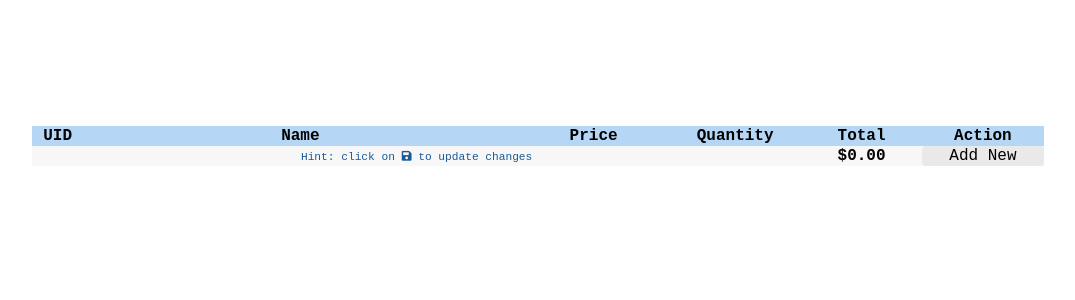
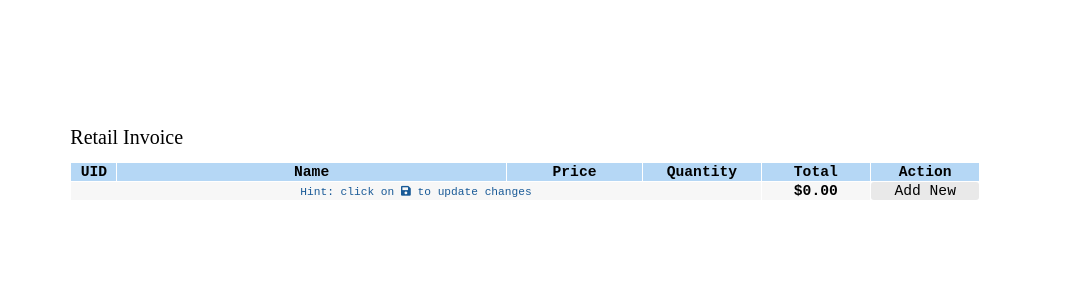
Before and after one commit to Rishie96/invoice, a React (Create React App) app: page / in a window 1280 px wide. Shown: the top 300 px of the page, without its empty margins (102-1177 px from the left). Built offline with nearby package versions, Linux system fonts and the light colour scheme.

Commit message:
Final Release 1.0

```diff
--- a/src/App.js
+++ b/src/App.js
@@ -1,4 +1,5 @@
 import React, { Component } from 'react';
+import Header from './Header';
 import Items from './Items';
 
 export default class App extends Component {
@@ -10,6 +11,7 @@ export default class App extends Component {
   render() {
     return (
       <div>
+        <Header />
         <Items />
       </div>
     )
--- /dev/null
+++ b/src/Header.js
@@ -0,0 +1,9 @@
+import React from 'react'
+
+export default function Header() {
+    return (
+        <div className="header">
+            <span>Retail Invoice</span>
+        </div>
+    )
+}
--- a/src/Items.js
+++ b/src/Items.js
@@ -92,7 +92,7 @@ export default class Items extends Component {
     render() {
         return (
             <div className="table-container">
-                <table cellSpacing="0.95px">
+                <table cellSpacing="1vh">
                     <tbody>
                         <tr>
                             <th className="table-no">UID</th>
--- a/src/index.css
+++ b/src/index.css
@@ -1,3 +1,10 @@
+.header {
+  margin-top: 10%;
+  margin-left: 13%;
+  font-size: 2.5vh;
+  font-family: serif;
+}
+
 input {
   width: 99.2%;
   border-radius: 3px;
@@ -11,8 +18,8 @@ input:disabled {
 
 table {
   font-family: monospace;
-  font-size: 12pt;
-  width: 100%;
+  font-size: 11pt;
+  width: 90%;
 }
 
 td {
@@ -24,8 +31,8 @@ th {
 }
 
 .table-container {
-  margin-top: 10%;
-  margin-left: 10%;
+  margin-top: 1%;
+  margin-left: 13%;
   width: 80%
 }
 
```
